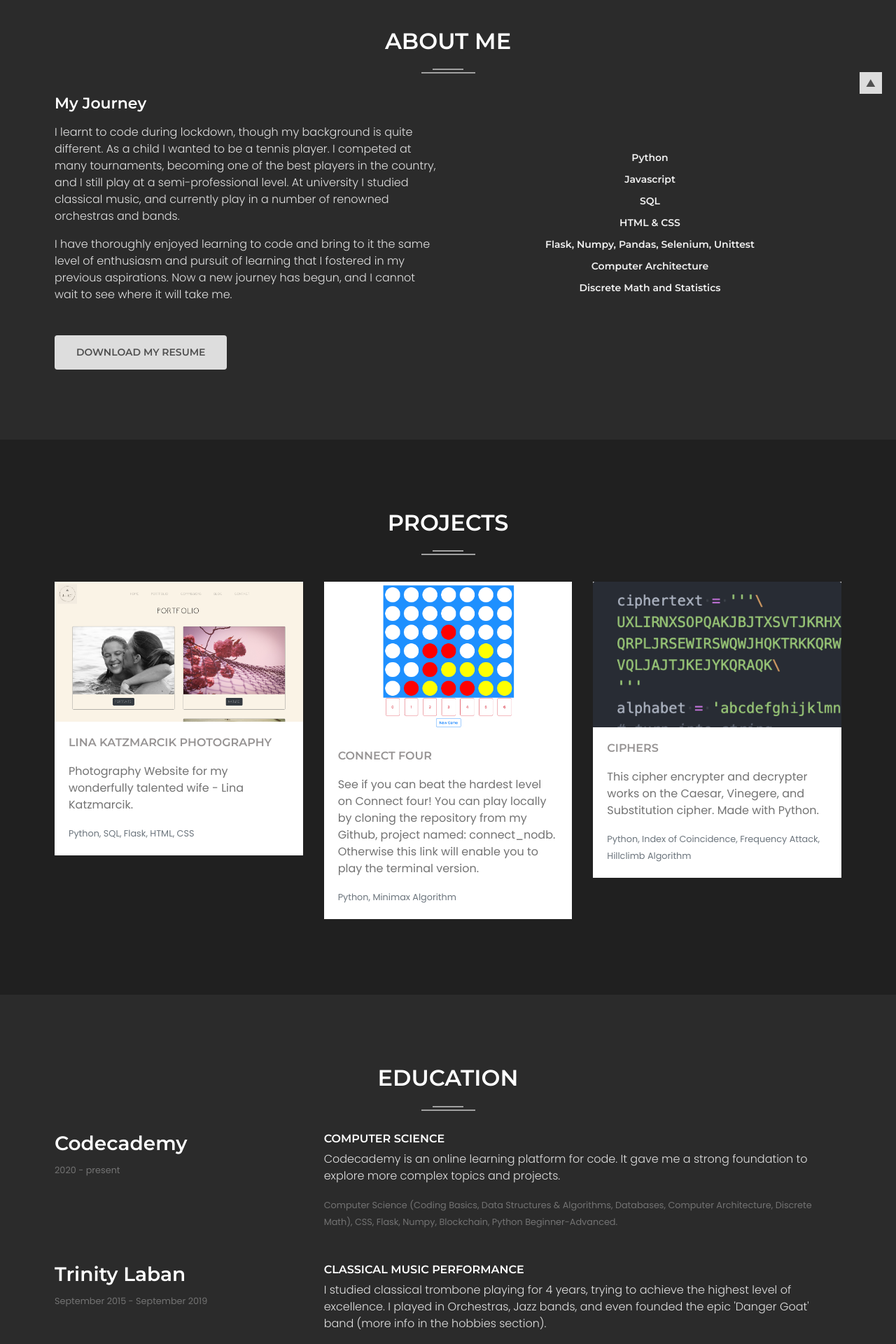
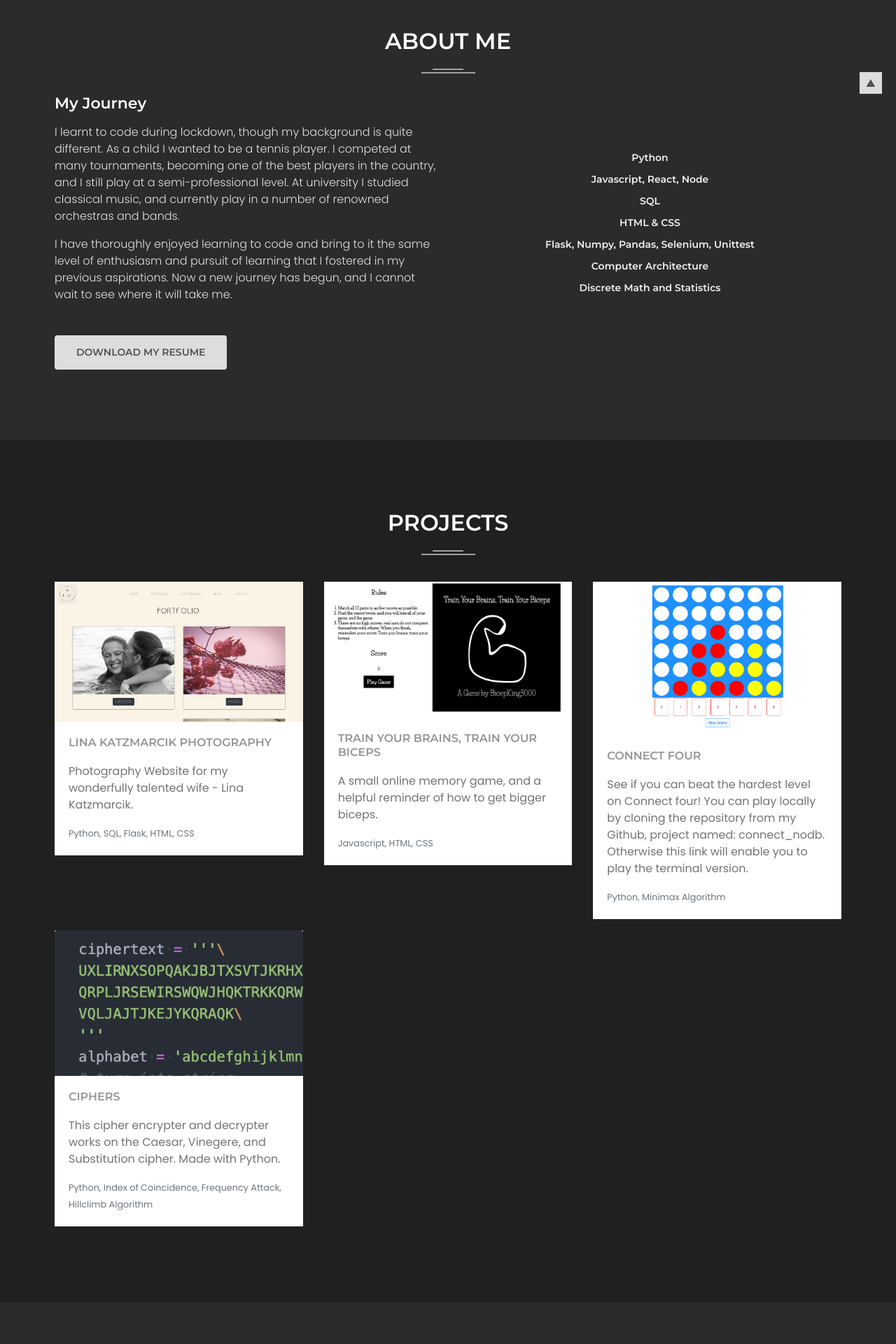
Before and after one commit to sidneysquidney/personal_portfolio, a Flask app: page / in a window 1280 px wide. Shown: the part 606-2526 px from the top of the page at 70% size. Run offline with Flask 2, Linux system fonts and the light colour scheme; some libraries are stand-ins or nearby versions; some web fonts are replaced.

Commit message:
added bicep game and skills

```diff
--- a/templates/index.html
+++ b/templates/index.html
@@ -119,7 +119,7 @@
                     <div class="col-md-6 col-12 justify-content-center align-items-center mt-md-0 mt-5" id="skills">
                         <ul>
                         <li>Python</li>
-                        <li>Javascript</li>
+                        <li>Javascript, React, Node</li>
                         <li>SQL</li>
                         <li>HTML & CSS</li>
                         <li>Flask, Numpy, Pandas, Selenium, Unittest</li>
@@ -155,6 +155,22 @@
                                         Photography Website for my wonderfully talented wife - Lina Katzmarcik.
                                     </p>
                                     <p class="card-text"><small class="text-muted">Python, SQL, Flask, HTML, CSS</small></p>
+                                </div>
+                            </div>
+                        </a>
+                    </div>
+                    <div class="col-xs-12 col-sm-6 col-lg-4 my-2">
+                        <a href='https://sidneysquidney.github.io/' class = 'project'>
+                            <div class="card">
+                                <img src="../static/bicep_game_screenshot.png" alt="bicep game" class="card-img-top">
+                                <div class="card-body sids-card">
+                                    <h4 class="card-title font-weight-bold title-font">
+                                        TRAIN YOUR BRAINS, TRAIN YOUR BICEPS
+                                    </h4>
+                                    <p class="card-text">
+                                        A small online memory game, and a helpful reminder of how to get bigger biceps.
+                                    </p>
+                                    <p class="card-text"><small class="text-muted">Javascript, HTML, CSS</small></p>
                                 </div>
                             </div>
                         </a>
```
Also changed, not shown: static/bicep_game_screenshot.png (added), 1 other file.
